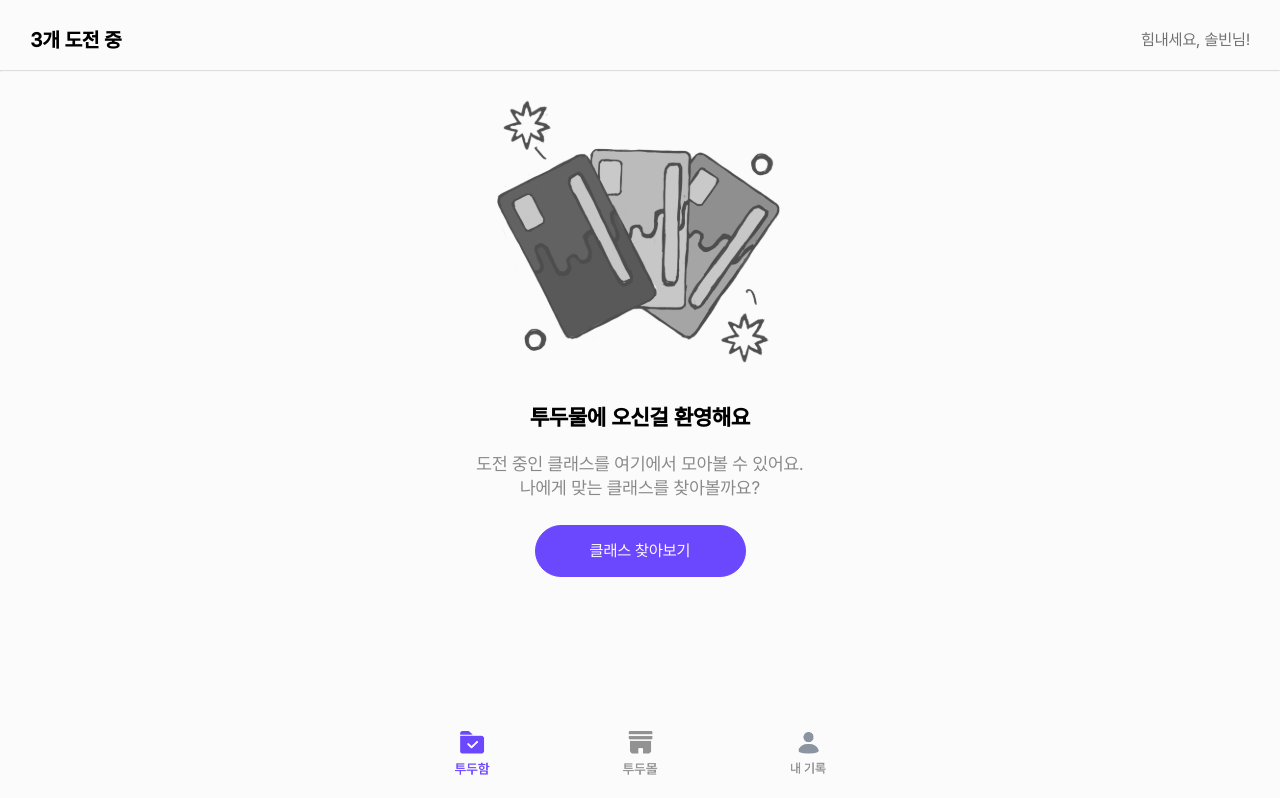
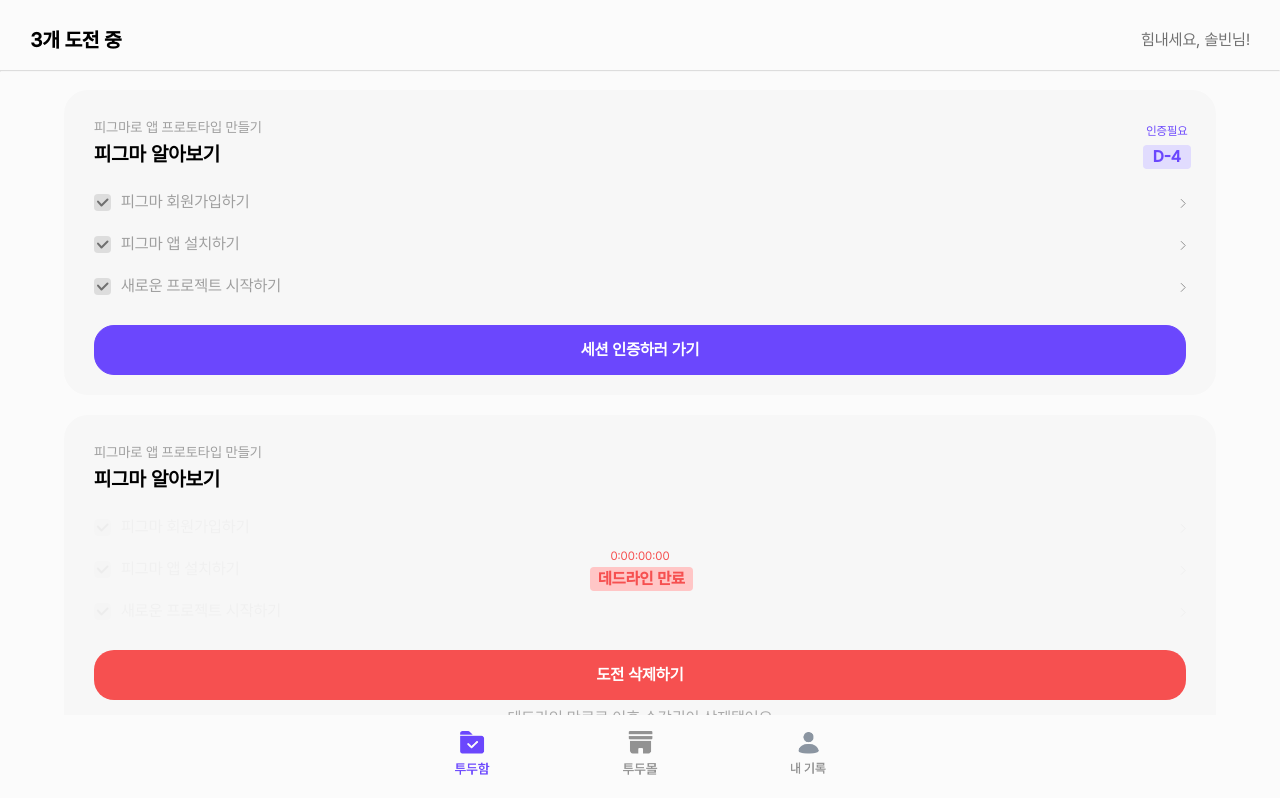
Before and after one commit to TodoMall/TodoMall_Client_Mobile, a React (Create React App) app: page /todobox in a window 1280 px wide. Shown: the top 798 px of the page. Built offline with nearby package versions, Linux system fonts and the light colour scheme.

Commit message:
style: logo error fix

```diff
--- a/public/index.html
+++ b/public/index.html
@@ -73,12 +73,12 @@
       content="투두몰 App에서 전문가의 경험이 담긴 투두리스트를 찾아봐요"
     />
     <meta name="keywords" content="투두, " />
-    <meta property="og:title" content="투두몰 App" />
+    <meta property="og:title" content="투두몰" />
     <meta
       property="og:description"
       content="투두몰 App에서 전문가의 경험이 담긴 투두리스트를 찾아봐요"
     />
-    <meta name="twitter:title" content="투두몰 App" />
+    <meta name="twitter:title" content="투두몰" />
     <meta
       name="twitter:description"
       content="투두몰 App에서 전문가의 경험이 담긴 투두리스트를 찾아봐요"
--- a/src/components/login/Login.js
+++ b/src/components/login/Login.js
@@ -16,7 +16,7 @@
 
   return (
     <Container>
-      <Logo src="/images/logo_text.svg" />
+      <Logo src="/images/logo_text.png" />
       <LoginImage src="/images/login_image.svg" />
       <Footer>
         <LoginButton
--- a/src/components/main/TodoBox/TodoBox.js
+++ b/src/components/main/TodoBox/TodoBox.js
@@ -5,7 +5,7 @@
 import TodoBoxHeader from "./TodoBoxHeader";
 
 const TodoBox = () => {
-  const [todos, setTodos] = useState([]);
+  const [todos, setTodos] = useState([1, 2, 3, 4]);
 
   return (
     <>
--- a/src/components/main/TodoBox/TodoBoxCard.js
+++ b/src/components/main/TodoBox/TodoBoxCard.js
@@ -93,7 +93,7 @@
       {submit ? (
         <TodoBoxCardSubmitButton
           onClick={() => {
-            navigate(`/todo/submit/1`);
+            navigate(`/todo/1/submit/`);
           }}
         >
           세션 인증하러 가기
```
Also changed, not shown: public/images/logo_text.png (added).
